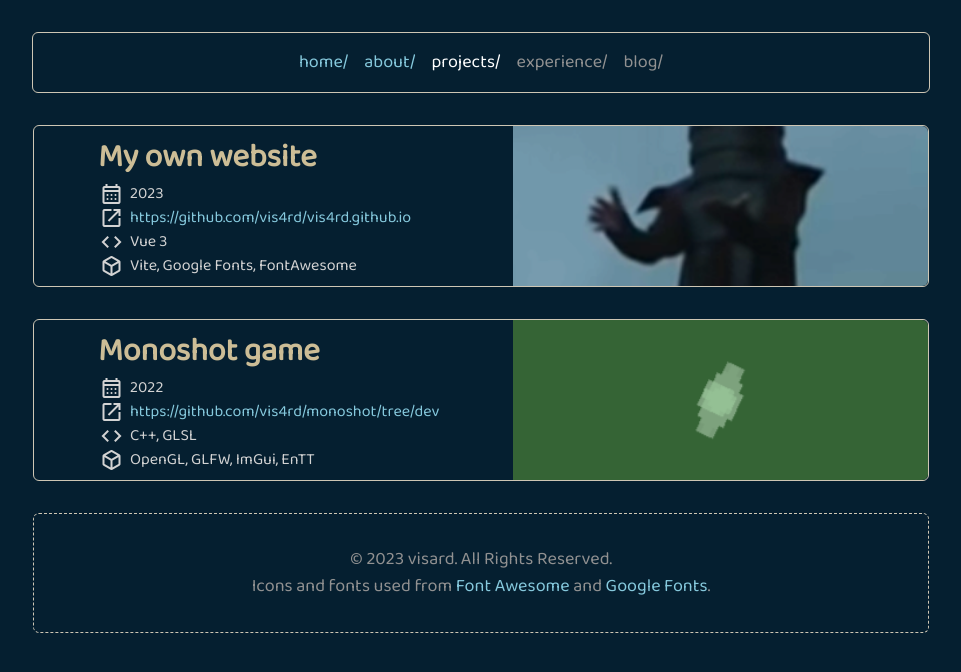
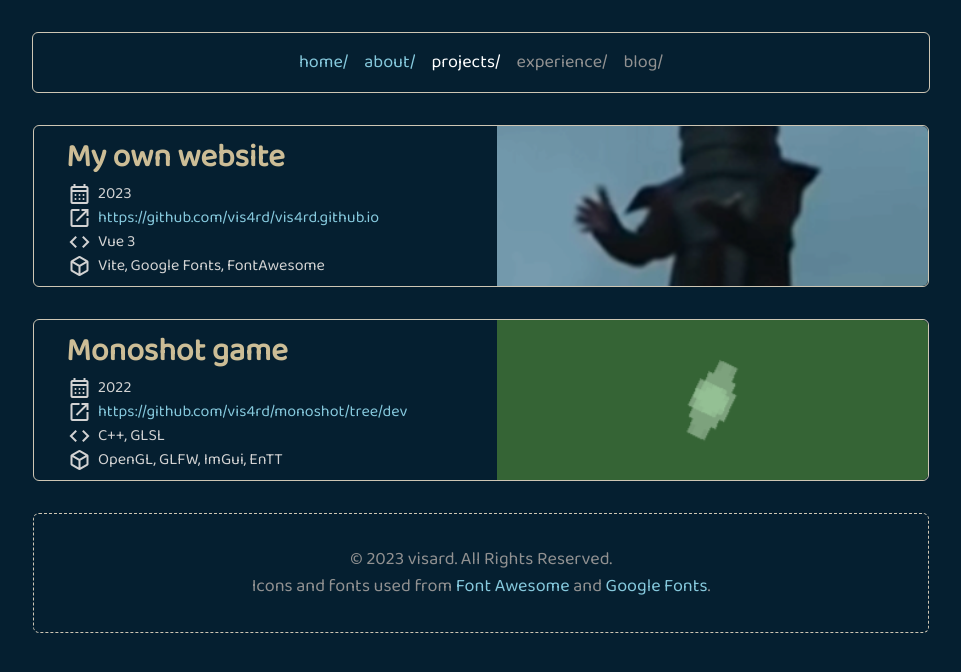
Before and after one commit to vis4rd/vis4rd.github.io, a Vue app: page /projects in a window 1280 px wide. Shown: the top 672 px of the page, without its empty margins (159-1120 px from the left). Built offline with nearby package versions, Linux system fonts and the light colour scheme.

Commit message:
Add more projects

```diff
--- a/src/components/ProjectTab.vue
+++ b/src/components/ProjectTab.vue
@@ -4,7 +4,7 @@
 </script>
 
 <template>
-    <BorderWrapper padding_right="0" padding_top="0" padding_bottom="0">
+    <BorderWrapper padding_left="0" padding_right="0" padding_top="0" padding_bottom="0">
         <div class="project">
             <div class="info">
                 <h1>
@@ -45,13 +45,10 @@
         width: 100%;
     }
 
-    .project:has(img) {
-        padding-right: 0;
-    }
-
     .info {
         padding-top: 0.5rem;
         padding-bottom: 0.5rem;
+        padding-left: 2rem;
     }
 
     h1,
@@ -64,11 +61,24 @@
     .content {
         box-sizing: border-box;
         display: flex;
+
+        place-items: center;
+        place-content: center;
     }
 
     .content:has(img) {
         border-top-right-radius: 6px;
         border-bottom-right-radius: 6px;
+    }
+
+    .content:not(:has(img)) {
+        height: 100%;
+
+        text-align: justify;
+        text-justify: distribute;
+
+        padding-right: 2rem;
+        padding-left: 1rem;
     }
 
     :slotted(img) {
@@ -81,4 +91,10 @@
 
         object-fit: cover;
     }
+
+    @media (max-width: 960px) {
+        .content:not(:has(img)) {
+            text-justify: auto;
+        }
+    }
 </style>
```
